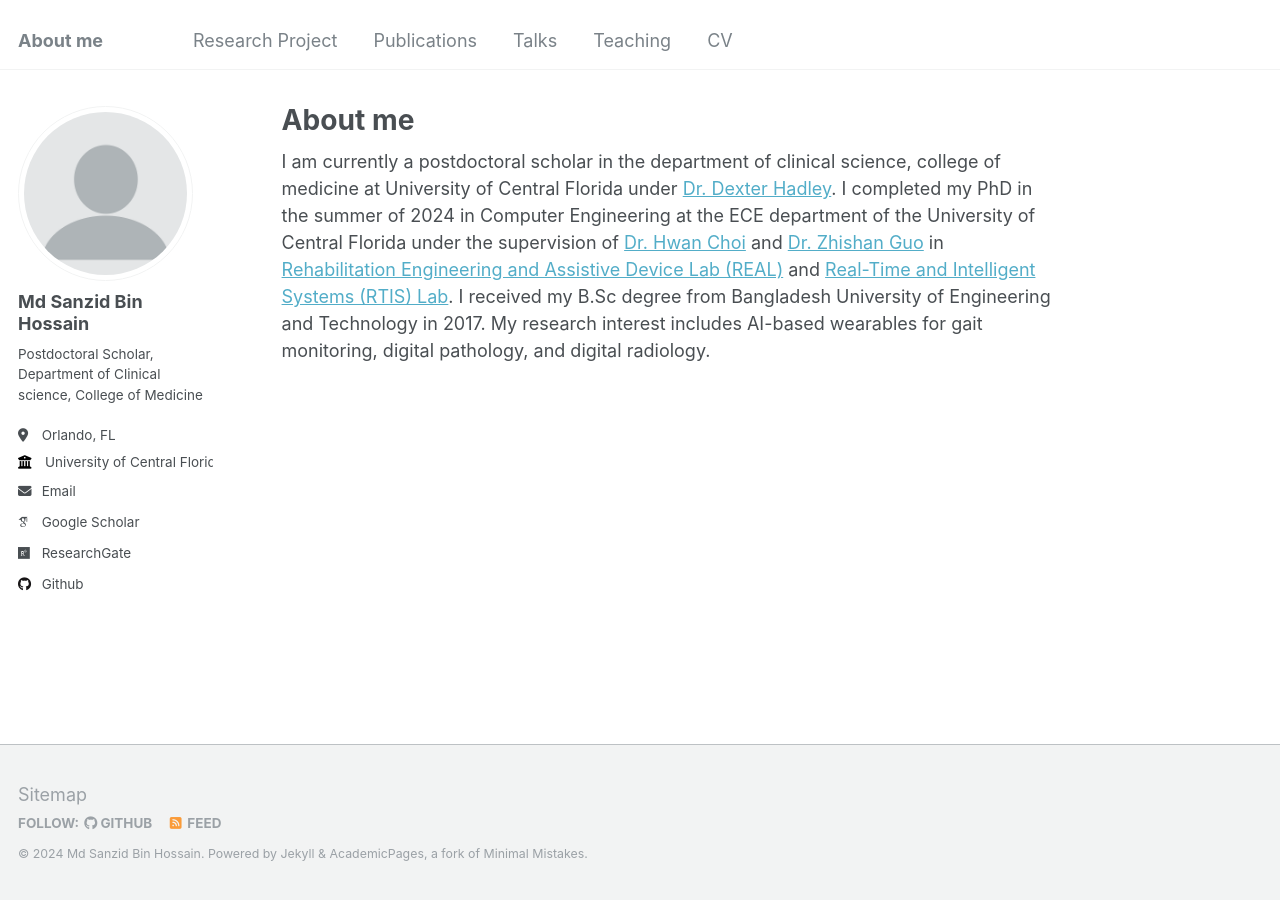
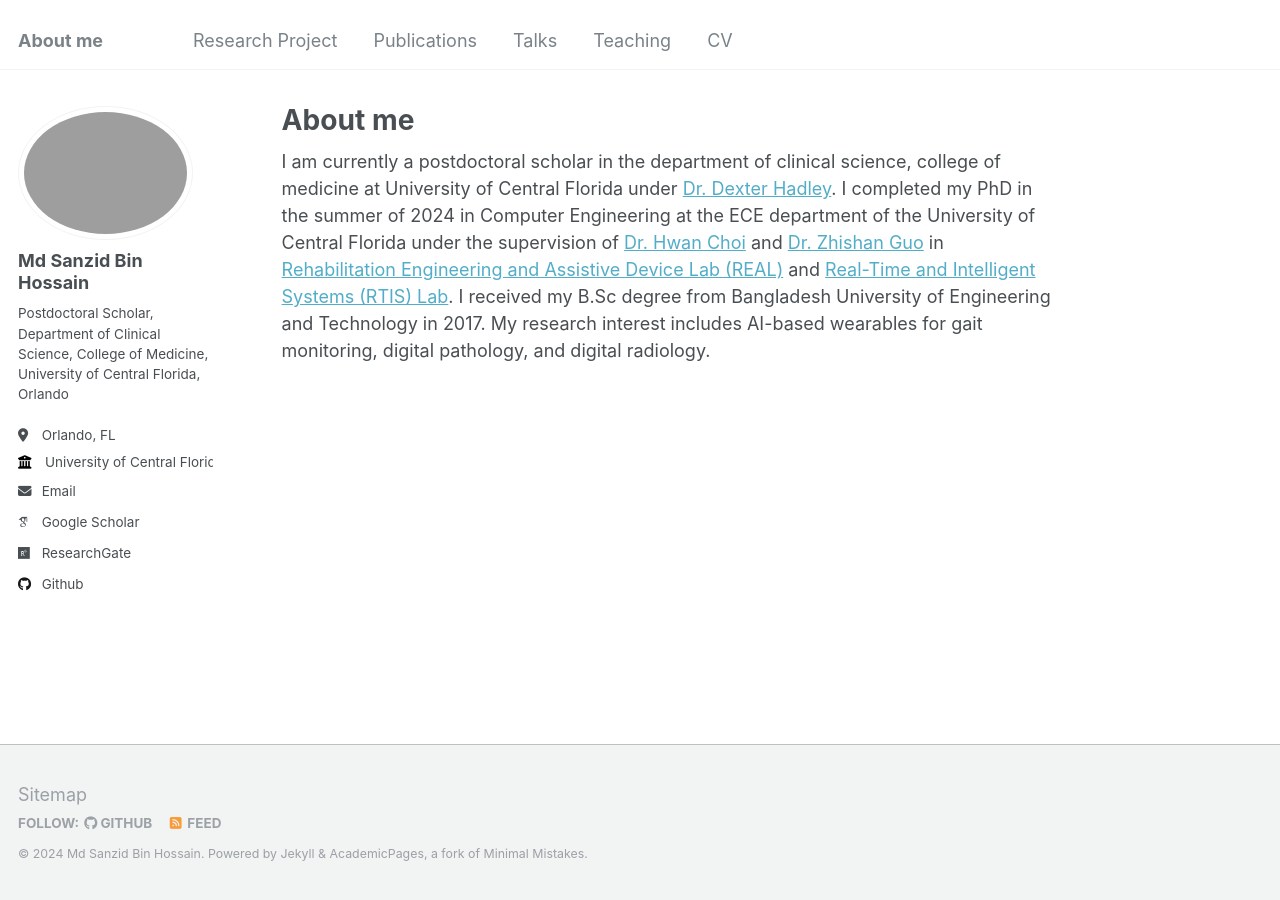
Before and after one commit to Md-Sanzid-Bin-Hossain/Md-Sanzid-Bin-Hossain, a Jekyll site: the page built from _pages/about.md, in a window 1280 px wide. Built offline with Jekyll 4.4.1, drawn with Linux system fonts in a browser that asks for light colours; some web fonts are replaced.

Commit message:
_config.yml

```diff
--- a/_config.yml
+++ b/_config.yml
@@ -21,10 +21,10 @@ repository               : "md-sanzid-bin-hossain/md-sanzid-bin-hossain.github.i
 #               Additional customization can be done by editing /_includes/author-profile.html
 author:
   # Biographic information
-  avatar           : "profile.png"
+  avatar           : "sanzid_profile.png"
   name             : "Md Sanzid Bin Hossain"
   pronouns         : # example: "she/her"
-  bio              : "Postdoctoral Scholar, Department of Clinical science, College of Medicine"
+  bio              : "Postdoctoral Scholar, Department of Clinical Science, College of Medicine, University of Central Florida, Orlando"
   location         : "Orlando, FL"
   employer         : "University of Central Florida"
   uri              : # URL
```
